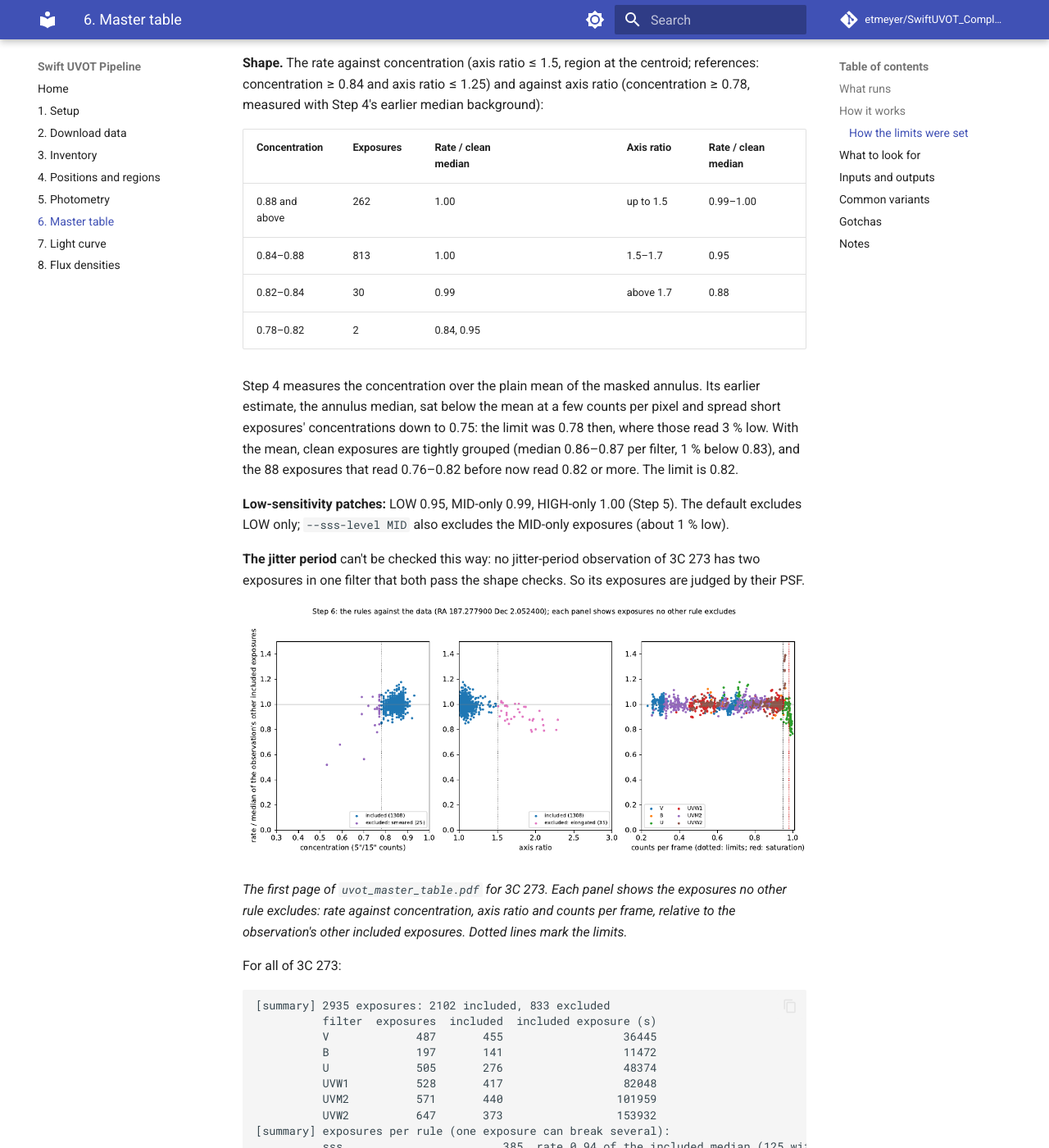
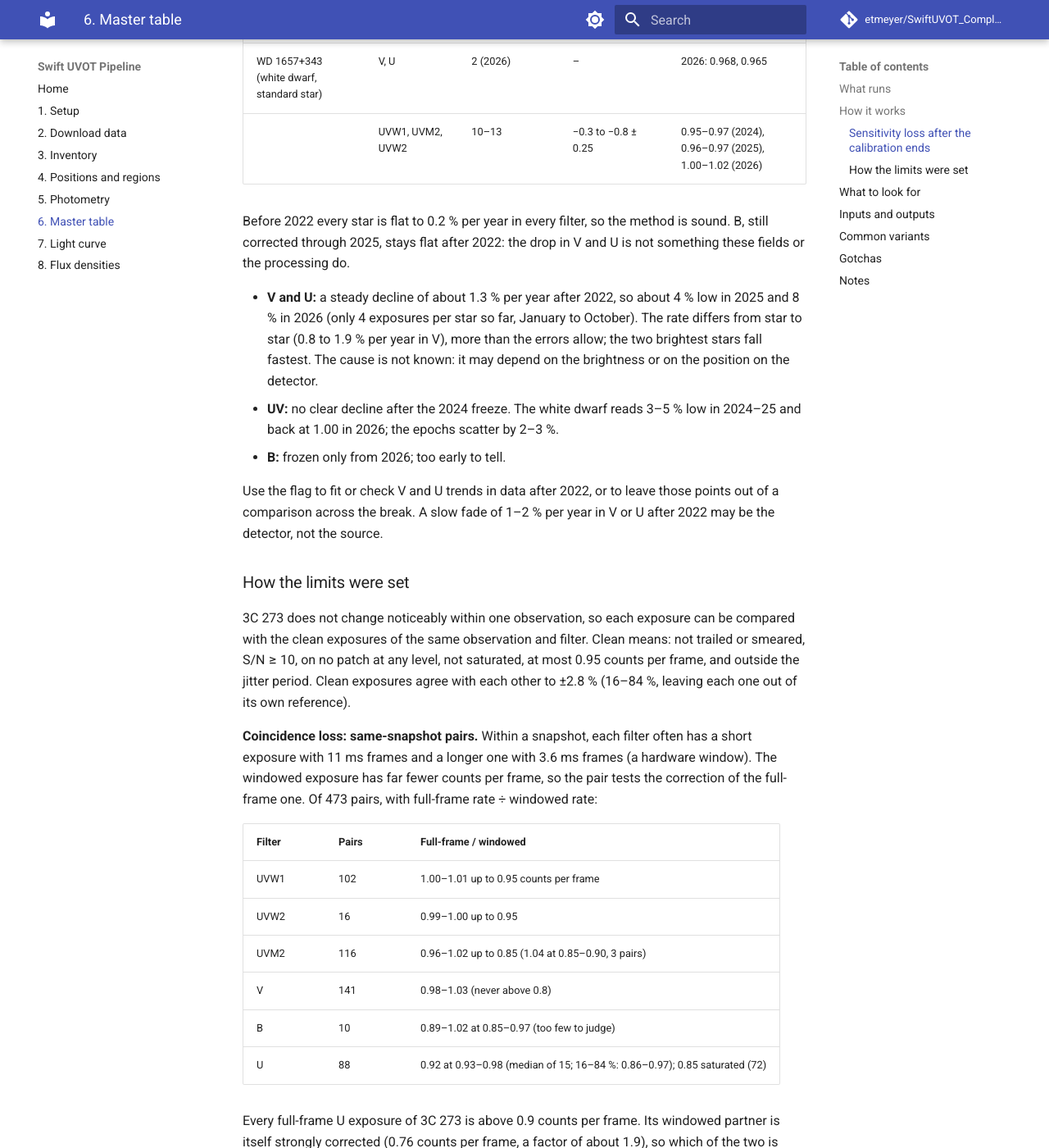
Before and after one commit to etmeyer/SwiftUVOT_Complete, an MkDocs documentation site: the page built from docs/06-master-table.md, in a window 1280 px wide and 1400 px high, scrolled down 3940 px. Shown: the whole window at 82% size. Built offline with MkDocs 1.6.1 and Material for MkDocs 9.7.7, drawn with Linux system fonts in a browser that asks for light colours; comment, search, counter and statistics services are not loaded; some of the changed text lies outside the part shown.

Commit message:
senscorr_frozen flag; measured V/U drift after 2022; Gaia retries; download cone filter
- Step 6 flags exposures taken after the CALDB SENSCORR file stops updating
  the sensitivity-loss correction for their filter (dates read from the
  file: v007 holds V and U from 2022, UV from 2024, B from 2026); Step 7
  carries the flag. Flag only: nothing excluded or corrected.
- docs/06: drift measured on constant stars. Four Gaia stars near OJ 287:
  V -1.38 +- 0.09 %/yr, U -1.16 +- 0.09 %/yr after 2022; B (still
  corrected) flat. WD 1657+343: no clear UV decline after the 2024 freeze.
- Step 4 retries the Gaia archive on HTTP 429/503.
- Step 2 drops query results outside the search cone (a fallback service
  returned 10,000 unrelated observations for an empty position).

Co-Authored-By: Claude Opus 5.5 <noreply@anthropic.com>
Claude-Session: https://claude.ai/code/session_01FxWQJRR7uhTSsSiRU3XCf2

````diff
--- a/docs/06-master-table.md
+++ b/docs/06-master-table.md
@@ -75,6 +75,10 @@ a few per cent would throw away points like PKS 0537−286's 2022 flare
   (over 1″). `pointing_unsure`: that offset is uncertain by more than 1.5″
   (borrowed from a snapshot whose filters disagree).
 - `short`: exposure under 20 s.
+- `senscorr_frozen`: taken after the CALDB stops updating the
+  sensitivity-loss correction for its filter. With v007: V and U from 2022,
+  the UV filters from 2024, B from 2026. V and U then read about 1.3 % per
+  year low ([below](#sensitivity-loss-after-the-calibration-ends)).
 - `discrepant`: the rate differs from the error-weighted mean of the rest of
   its observation and filter by more than 10 % and 5σ, both errors combined.
 - `override:N`: included by line N despite the listed rules.
@@ -96,6 +100,53 @@ and `flags` names the override line.
 **Changes.** Each run compares `include` with the previous master table and
 lists the exposures that changed, so a new rule, limit or override shows its
 effect at once.
+
+### Sensitivity loss after the calibration ends
+
+**The problem.** The detector slowly loses sensitivity, by up to a few
+per cent per year depending on the filter. `uvotsource` corrects every
+rate with the CALDB's `SENSCORR` file, a fit to repeated observations of
+standard stars. The current file (v007) used data up to 2023-08-01, and
+after a date per filter its correction stops changing: V and U from
+2022-01-01, UVW1, UVM2 and UVW2 from 2024-01-01, B from 2026-01-01
+(WHITE from 2022). If the detector kept losing sensitivity, later rates
+read low.
+
+**What the step does.** It reads those dates from the CALDB file itself
+(the first row after its last change) and flags later exposures
+`senscorr_frozen`. Nothing is excluded or corrected: the size of the
+effect is a measurement, below, not a calibration.
+
+**How big it is.** Constant stars, measured with Steps 3–6 like any
+source, each normalised to its 2015–2021 median. The slope after the
+freeze is a robust fit (outliers down-weighted), with a bootstrap error:
+
+| Field | Filter | Exposures after the freeze | Slope after 2022 (%/yr) | Yearly medians 2024, 2025, 2026 |
+| ----- | ------ | -------------------------- | ----------------------- | ------------------------------- |
+| 4 Gaia stars near OJ 287 (G = 14.5–15.9) | V | 888 | −1.38 ± 0.09 (stars −0.8 to −1.9) | 0.968, 0.955, 0.915 |
+| | U | 895 | −1.16 ± 0.09 (stars −0.2 to −1.6) | 0.971, 0.961, 0.917 |
+| | B (still corrected) | 951 | +0.14 ± 0.07 | 1.007, 1.008, 0.961 |
+| WD 1657+343 (white dwarf, standard star) | V, U | 2 (2026) | – | 2026: 0.968, 0.965 |
+| | UVW1, UVM2, UVW2 | 10–13 | −0.3 to −0.8 ± 0.25 | 0.95–0.97 (2024), 0.96–0.97 (2025), 1.00–1.02 (2026) |
+
+Before 2022 every star is flat to 0.2 % per year in every filter, so the
+method is sound. B, still corrected through 2025, stays flat after 2022:
+the drop in V and U is not something these fields or the processing do.
+
+- **V and U:** a steady decline of about 1.3 % per year after 2022, so
+  about 4 % low in 2025 and 8 % in 2026 (only 4 exposures per star so
+  far, January to October). The rate differs from star to star (0.8 to
+  1.9 % per year in V), more than the errors allow; the two brightest
+  stars fall fastest. The cause is not known: it may depend on the
+  brightness or on the position on the detector.
+- **UV:** no clear decline after the 2024 freeze. The white dwarf reads
+  3–5 % low in 2024–25 and back at 1.00 in 2026; the epochs scatter by
+  2–3 %.
+- **B:** frozen only from 2026; too early to tell.
+
+Use the flag to fit or check V and U trends in data after 2022, or to
+leave those points out of a comparison across the break. A slow fade of
+1–2 % per year in V or U after 2022 may be the detector, not the source.
 
 ### How the limits were set
 
@@ -185,7 +236,7 @@ For all of 3C 273:
           step3:not_covered           41
           jitter                      15
           step3:partial                3
-[summary] flags on included exposures: discrepant 1, high_coi 138, jitter_ok 15, no_aspcorr 752, psf_broad 2, psf_unchecked 24, short 437, sss_edge 150, sss_high 111, sss_mid 215
+[summary] flags on included exposures: discrepant 1, high_coi 138, jitter_ok 15, no_aspcorr 752, psf_broad 2, psf_unchecked 24, senscorr_frozen 97, short 437, sss_edge 150, sss_high 111, sss_mid 215
 [check] included exposures that differ from the rest of their observation by more than 10 % and 5 sigma: 1
           00089029001 U     uu615761377I rate 338.45 +- 2.34
 ```
@@ -295,6 +346,11 @@ awk '$1 == "obsid" || ($2 == "UVW1" && $33 == "yes")' UVOT_output/uvot_master_ta
    Without field stars (`--no-field-stars`, or none in the exposure) they
    are excluded.
 
+6. **V and U after 2022 read low.** The CALDB's sensitivity-loss
+   correction stops changing in 2022 for V and U; constant stars then fall
+   about 1.3 % per year (`senscorr_frozen`, [above](#sensitivity-loss-after-the-calibration-ends)).
+   A newer `SENSCORR` file fixes this: the flag dates follow the CALDB.
+
 ## Notes
 
 <!-- Eileen: drop observations here as you walk through. Format suggestion:
--- a/swift_uvot_lightcurve.py
+++ b/swift_uvot_lightcurve.py
@@ -75,7 +75,8 @@ DEFAULT_FLOOR = 0.015
 DEFAULT_NSIGMA = 3.0
 SCATTER_P = 0.001     # chi^2 probability below which a point is flagged
 KEPT_FLAGS = ('high_coi', 'jitter_ok', 'discrepant', 'sss_mid', 'sss_high',
-              'psf_broad', 'psf_unchecked', 'recentred', 'pointing_unsure')
+              'psf_broad', 'psf_unchecked', 'recentred', 'pointing_unsure',
+              'senscorr_frozen')
 # Additive background systematic, as a fraction of the background in the
 # 5" aperture, added once to each combined point. Measured on blank sky:
 # 26 empty random positions in every included PKS 0537-286 exposure, run
````
Also changed, not shown: README.md (+3 -1 lines), doc_notes.md (+30 -0 lines), docs/01-setup.md (+3 -0 lines), docs/02-download.md (+4 -1 lines), docs/04-positions.md (+4 -2 lines), docs/07-lightcurve.md (+3 -1 lines), make_uvot_master_table.py (+24 -4 lines), swift_uvot_download.py (+13 -2 lines), swift_uvot_env.py (+40 -0 lines), swift_uvot_fieldstars.py (+17 -3 lines).
